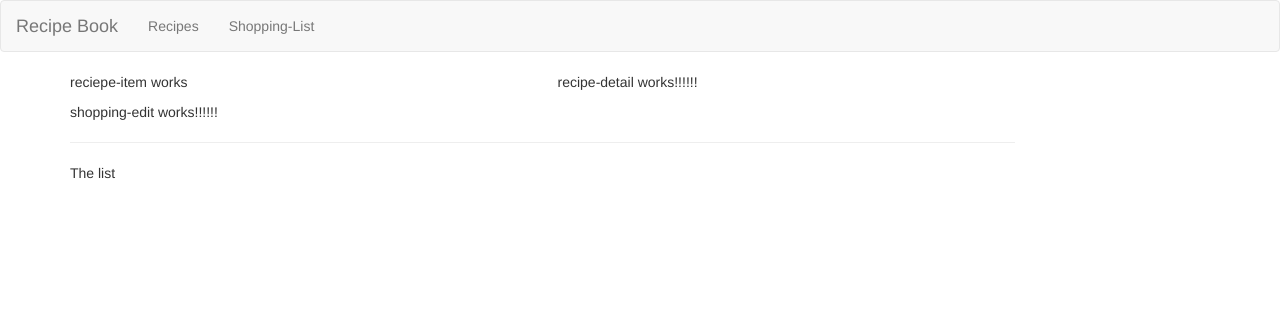
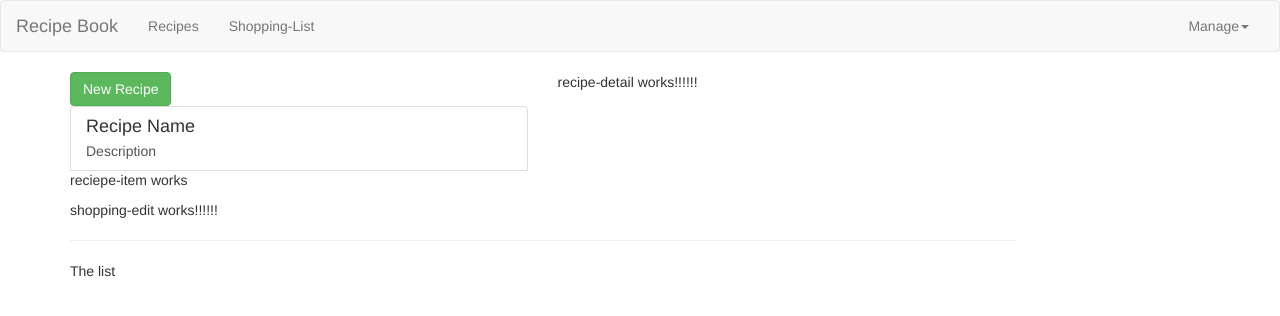
Before and after one commit to priyya0208/angular-7qmch7, an Angular app: page / in a window 1280 px wide. Shown: the top 316 px of the page. Built offline with nearby package versions, Linux system fonts and the light colour scheme.

Commit message:
3 files modified, 1 added

```diff
--- a/src/app/header/header.component.html
+++ b/src/app/header/header.component.html
@@ -10,7 +10,7 @@
 
         </ul>
         <ul class="nav navbar-nav navbar-right">
-            <li class="dropdown">
+            <li class="dropdown"><a href="#" class="dropdown-toggle" role="button">Manage<span class="caret"></span></a>
               <ul class="dropdown-menu">
                   <li><a href="#">Save Data</a></li>
                   <li><a href="#">Fetch Data</a></li>
--- a/src/app/reciepes/recipe-list/recipe-list.component.html
+++ b/src/app/reciepes/recipe-list/recipe-list.component.html
@@ -1 +1,20 @@
-<app-recipe-item></app-recipe-item>
+<div class="row">
+  <div class="col-xs-12">
+    <button class="btn btn-success">New Recipe</button>
+  </div>
+</div>
+
+<div class="row">
+  <div class="col-xs-12">
+    <a href="#" class="list-group-item clearfix">
+      <div class='pull-left'>
+        <h4 class="list-group-item-heading">Recipe Name</h4>
+        <p class="list-group-item-text">Description</p>
+      </div>
+      <span class="pull-right">
+        <img src="" alt="" class="img-responsive" style="max-height:50px"/>
+      </span>
+    </a>
+    <app-recipe-item></app-recipe-item>
+  </div>
+</div>
--- a/src/app/reciepes/recipe-list/recipe-list.component.ts
+++ b/src/app/reciepes/recipe-list/recipe-list.component.ts
@@ -1,4 +1,6 @@
 import { Component, OnInit } from '@angular/core';
+
+import { Recipe } from '../../reciepes/recipe.model';
 
 @Component({
   selector: 'app-recipe-list',
@@ -6,7 +8,9 @@
   styleUrls: ['./recipe-list.component.css']
 })
 export class RecipeListComponent implements OnInit {
-
+recipes: Recipe[] = [
+  new Recipe('A Test Recipe', 'This is simply a test Recipe', 'https://static01.nyt.com/images/2013/06/26/dining/26JPFLEX1/26JPFLEX1-articleLarge-v3.jpg')
+];
   constructor() { }
 
   ngOnInit() {
--- /dev/null
+++ b/src/app/reciepes/recipe.model.ts
@@ -0,0 +1,10 @@
+export class Recipe {
+  public name: string;
+  public description: string;
+  public imagePath: string;
+  constructor(name: string, desc:string, imagePath: string) {
+      this.name = name;
+      this.description = desc;
+      this.imagePath = imagePath;
+  }
+}
```
